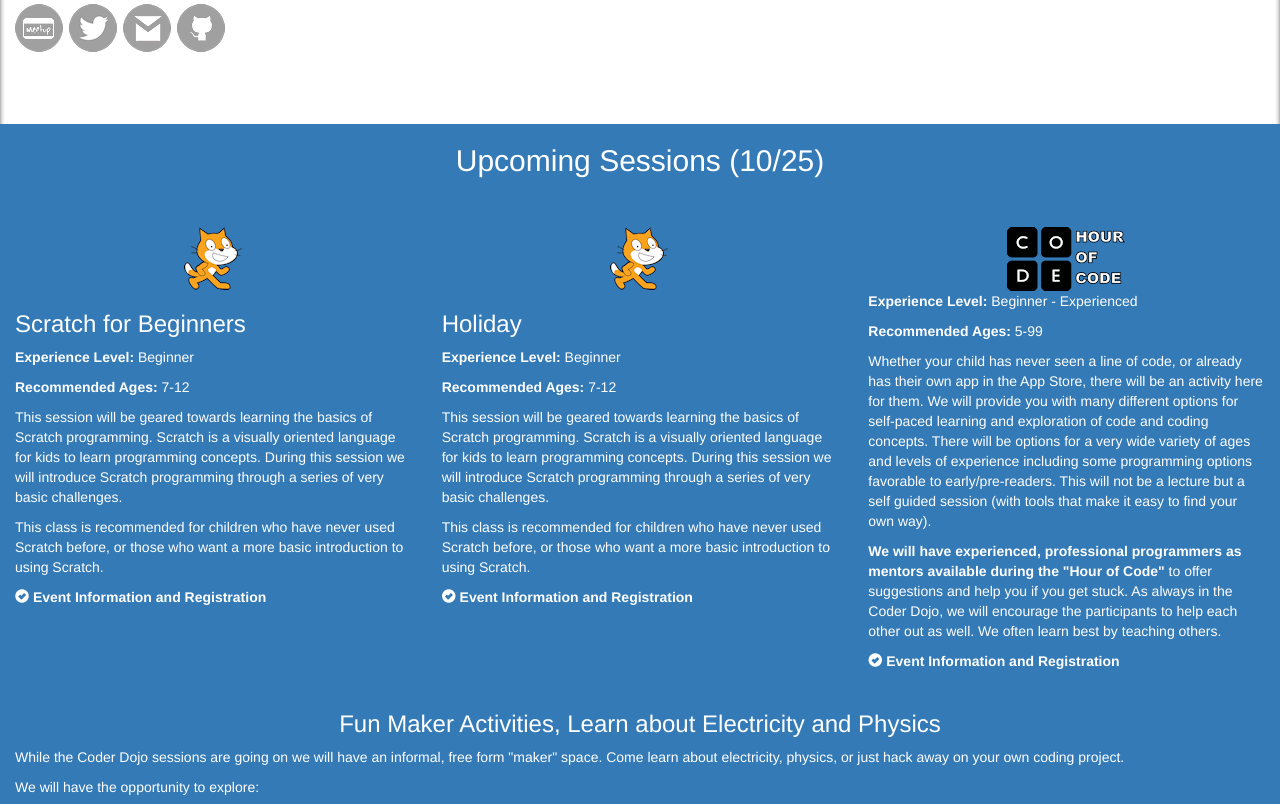
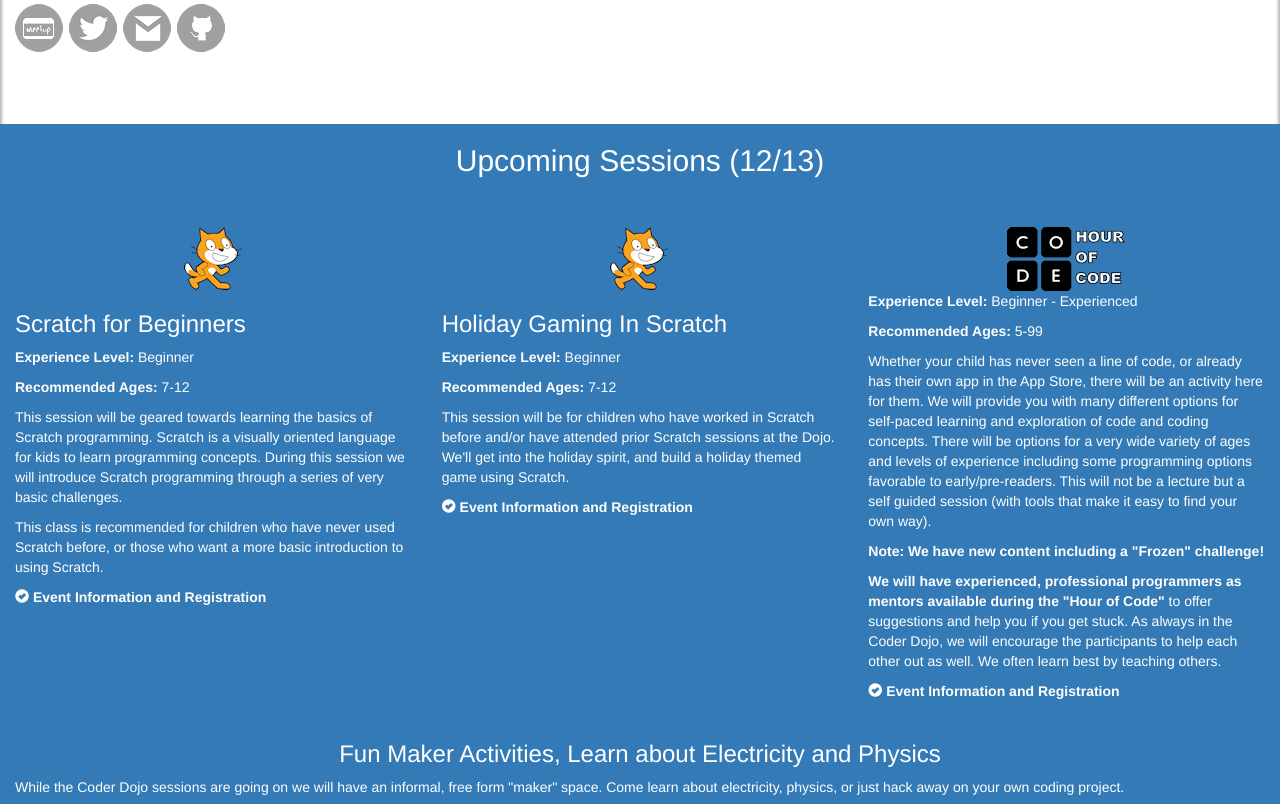
Before and after one commit to rvacoderdojo/rvacdweb, a website: page site/index.html in a window 1280 px wide. Shown: the part 942-1746 px from the top of the page. Drawn offline with nearby package versions, Linux system fonts and the light colour scheme; some packages are replaced by stand-ins of ours.

Commit message:
updated event info for December

```diff
--- a/site/index.html
+++ b/site/index.html
@@ -129,7 +129,7 @@
       <div class="container">
           <div class="sessions row bg-primary">
               <div class="col-md-12">
-                  <h2 class="center-title">Upcoming Sessions (10/25)</h2><br/>
+                  <h2 class="center-title">Upcoming Sessions (12/13)</h2><br/>
               </div>
               <div class="col-md-12">&nbsp;</div>
               <div class="col-md-4">
@@ -139,16 +139,15 @@
                   <p><strong>Recommended Ages:</strong> 7-12</p>
                   <p>This session will be geared towards learning the basics of Scratch programming.  Scratch is a visually oriented language for kids to learn programming concepts.  During this session we will introduce Scratch programming through a series of very basic challenges.</p>
                   <p>This class is recommended for children who have never used Scratch before, or those who want a more basic introduction to using Scratch.</p>
-                  <span class="glyphicon glyphicon-ok-sign"></span> <a href="http://www.meetup.com/RVA-CoderDojo/events/211853132/">Event Information and Registration</a><br/>
+                  <span class="glyphicon glyphicon-ok-sign"></span> <a href="http://www.meetup.com/RVA-CoderDojo/events/218889370/">Event Information and Registration</a><br/>
               </div>
               <div class="col-md-4">
                   <img src="pics/scratch-logo.png" class="img-responsive center-block" alt="Scratch Logo">
-                  <h3>Holiday</h3>
+                  <h3>Holiday Gaming In Scratch</h3>
                   <p><strong>Experience Level:</strong> Beginner</p>
                   <p><strong>Recommended Ages:</strong> 7-12</p>
-                  <p>This session will be geared towards learning the basics of Scratch programming.  Scratch is a visually oriented language for kids to learn programming concepts.  During this session we will introduce Scratch programming through a series of very basic challenges.</p>
-                  <p>This class is recommended for children who have never used Scratch before, or those who want a more basic introduction to using Scratch.</p>
-                  <span class="glyphicon glyphicon-ok-sign"></span> <a href="http://www.meetup.com/RVA-CoderDojo/events/211853132/">Event Information and Registration</a><br/>
+                  <p>This session will be for children who have worked in Scratch before and/or have attended prior Scratch sessions at the Dojo.  We'll get into the holiday spirit, and build a holiday themed game using Scratch.</p>
+                  <span class="glyphicon glyphicon-ok-sign"></span> <a href="http://www.meetup.com/RVA-CoderDojo/events/218889456/">Event Information and Registration</a><br/>
               </div>
               <div class="col-md-4">
                   <img src="pics/hour-of-code-logo.png" class="img-responsive center-block" alt="The Hour of Code">
@@ -160,11 +159,12 @@
                       There will be options for a very wide variety of ages and levels of experience including some programming options favorable
                       to early/pre-readers. This will not be a lecture but a self guided session (with tools that make it easy to find your own way).
                   </p>
+                  <p><strong>Note: We have new content including a &quot;Frozen&quot; challenge!</strong></p>
                   <p><strong>We will have experienced,
                       professional programmers as mentors available during the &quot;Hour of Code&quot;</strong> to offer suggestions and help you if you get stuck. As always in
                       the Coder Dojo, we will encourage the participants to help each other out as well.  We often learn best by teaching others.
                   </p>
-                  <span class="glyphicon glyphicon-ok-sign"></span> <a href="http://www.meetup.com/RVA-CoderDojo/events/211852662/">Event Information and Registration</a>
+                  <span class="glyphicon glyphicon-ok-sign"></span> <a href="http://www.meetup.com/RVA-CoderDojo/events/218889404/">Event Information and Registration</a>
               </div>
               <div class="col-md-12">&nbsp;</div>
               <div class="col-md-12">
```
